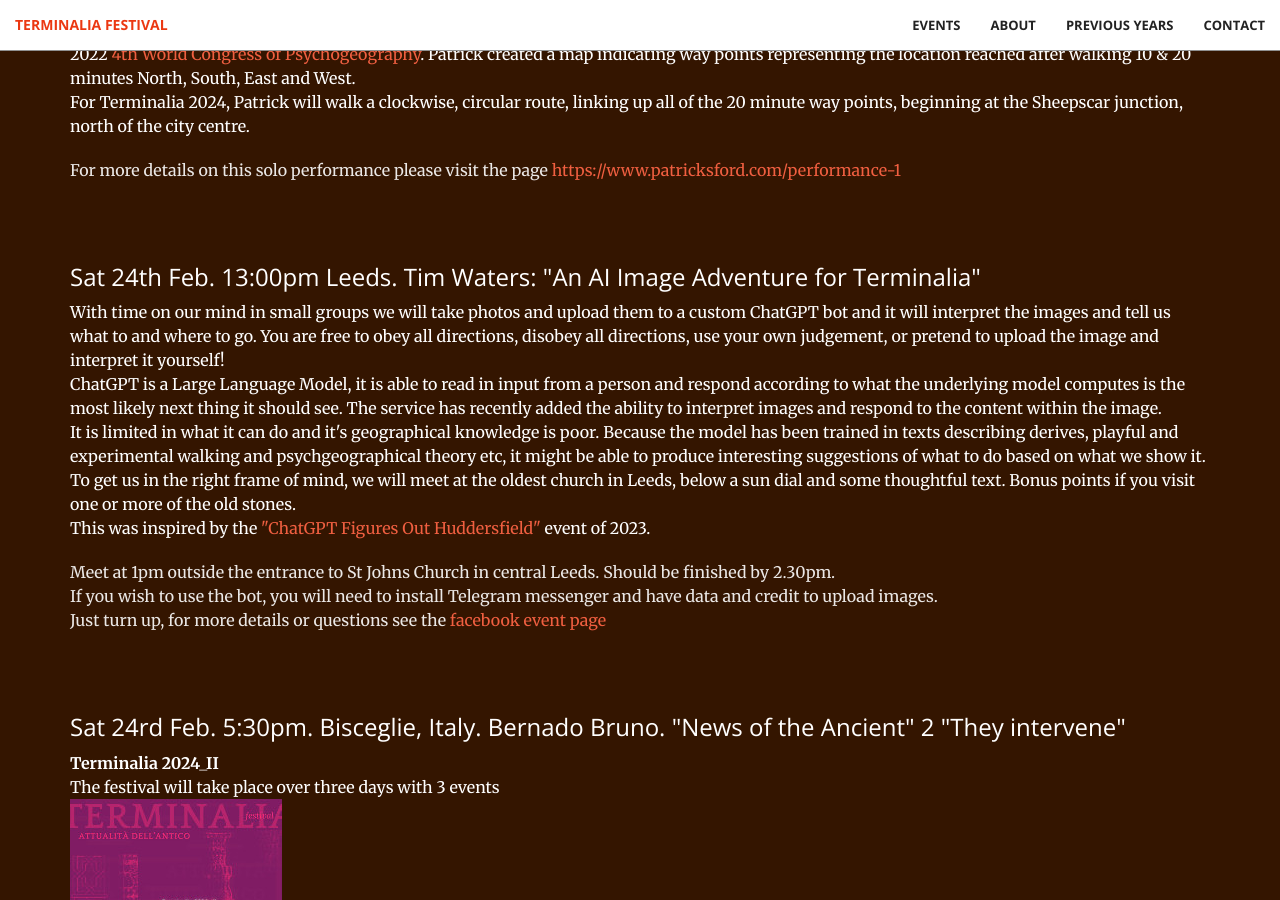
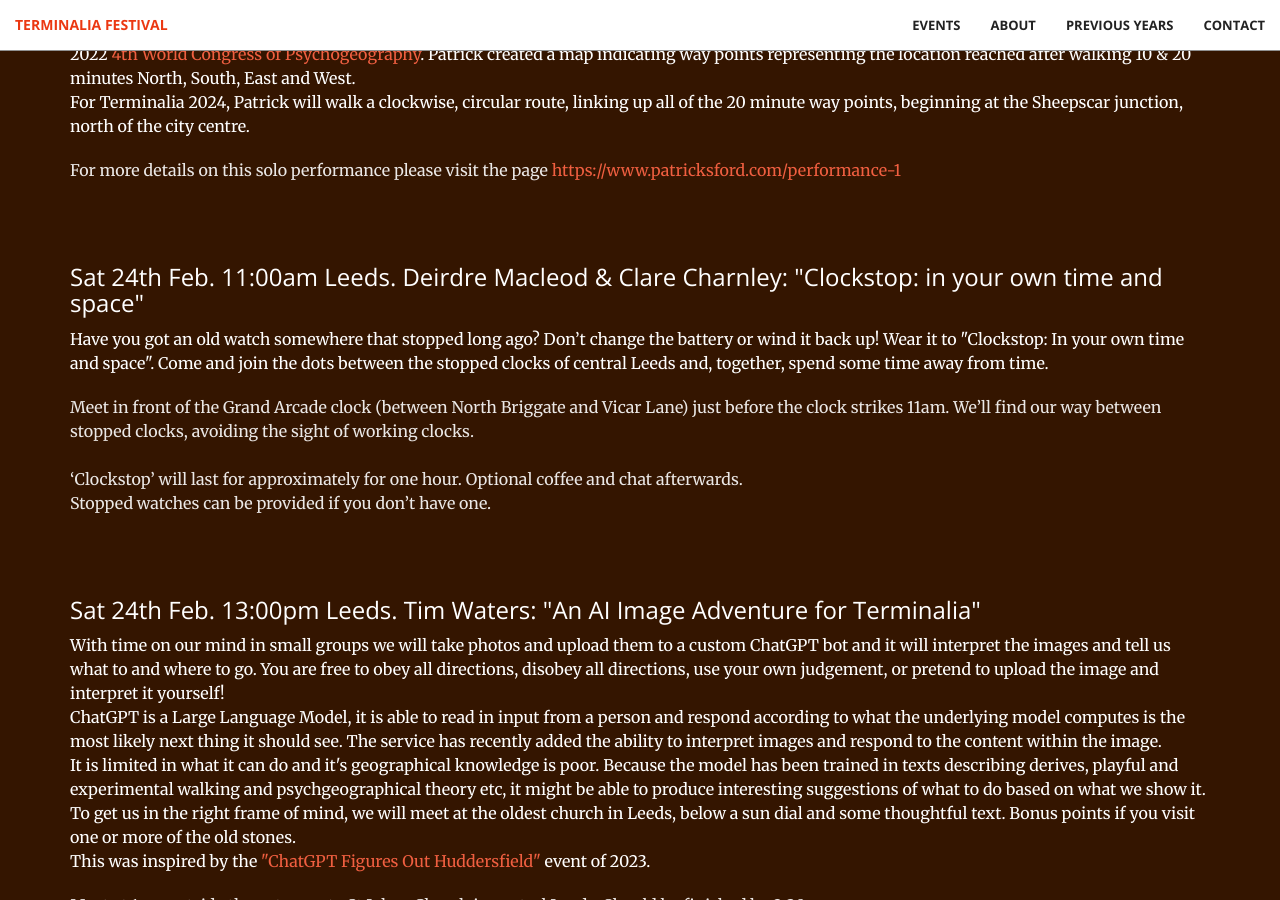
Before and after one commit to timwaters/terminalia, a Jekyll site: the page built from index.html, in a window 1280 px wide and 900 px high, scrolled down 8290 px. Built offline with Jekyll 4.4.1, drawn with Linux system fonts in a browser that asks for light colours.

Commit message:
add clock stop leeds

```diff
--- a/_includes/events.html
+++ b/_includes/events.html
@@ -272,6 +272,24 @@
 
         <div class="col-lg-12 col-lg-offset-0 text-left event">
 
+          <h3>Sat 24th Feb. 11:00am Leeds. Deirdre Macleod & Clare Charnley: "Clockstop: in your own time and space" </h3>
+
+
+          <p class="text">
+            Have you got an old watch somewhere that stopped long ago?  Don’t change the battery or wind it back up!  Wear it to "Clockstop:  In your own time and space".  Come and join the dots between the stopped clocks of central Leeds and, together, spend some time away from time.
+          </p>
+          <p class="text-faded">
+            Meet in front of the Grand Arcade clock (between North Briggate and Vicar Lane) just before the clock strikes 11am. We’ll  find our way between stopped clocks, avoiding the sight of working clocks. <br /> <br />
+            ‘Clockstop’ will last for approximately for one hour. Optional coffee and chat afterwards.
+            <br />
+            Stopped watches can be provided if you don’t have one.
+          </p>
+        </div>
+
+
+
+        <div class="col-lg-12 col-lg-offset-0 text-left event">
+
           <h3>Sat 24th Feb. 13:00pm Leeds. Tim Waters: "An AI Image Adventure for Terminalia" </h3>
 
           <p class="text">
```
